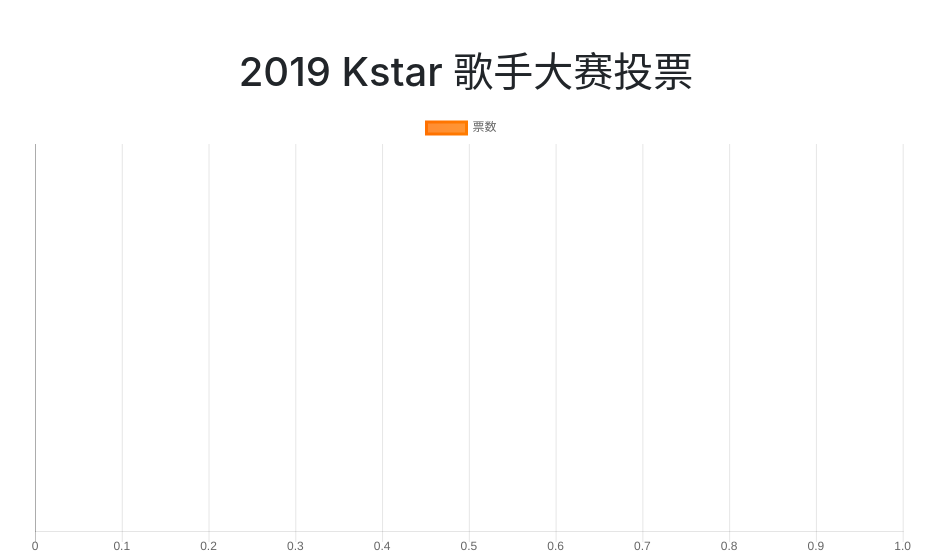
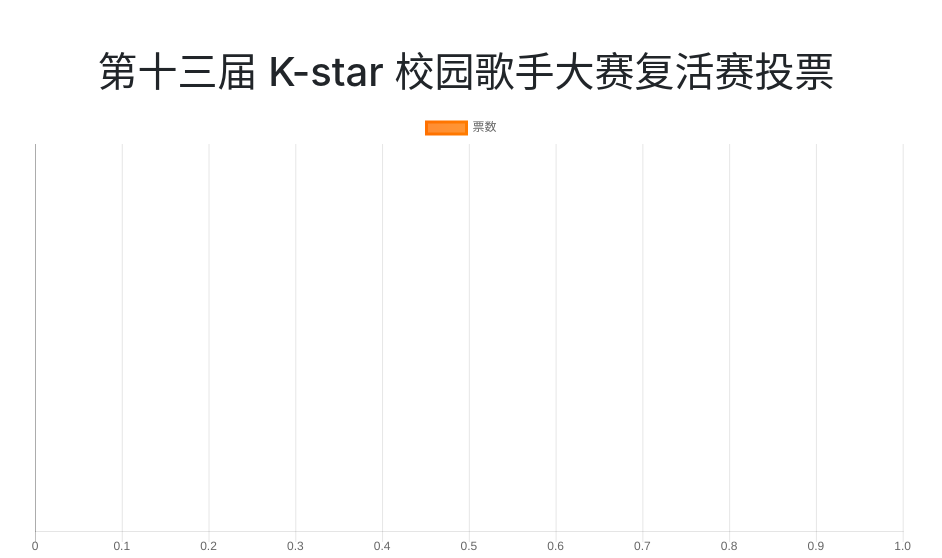
Before and after one commit to breakingdevil/USTC_stunion_backend, a Python web app: template templates/index.html in a window 1280 px wide. Shown: the part 56-614 px from the top of the page, without its empty margins (174-1116 px from the left). Run offline with Jinja, Linux system fonts and the light colour scheme; the template is opened without the code that fills it, so the values that code supplies are empty; some libraries are stand-ins or nearby versions.

Commit message:
change title

```diff
--- a/templates/index.html
+++ b/templates/index.html
@@ -2,7 +2,7 @@
 
 
 {% block content %}
-<h1 class="text-center">2019 Kstar 歌手大赛投票</h1>
+<h1 class="text-center">第十三届 K-star 校园歌手大赛复活赛投票</h1>
 
 <div class="container" style="margin: 1rem auto 2rem;">
 	<div class="row">
```
